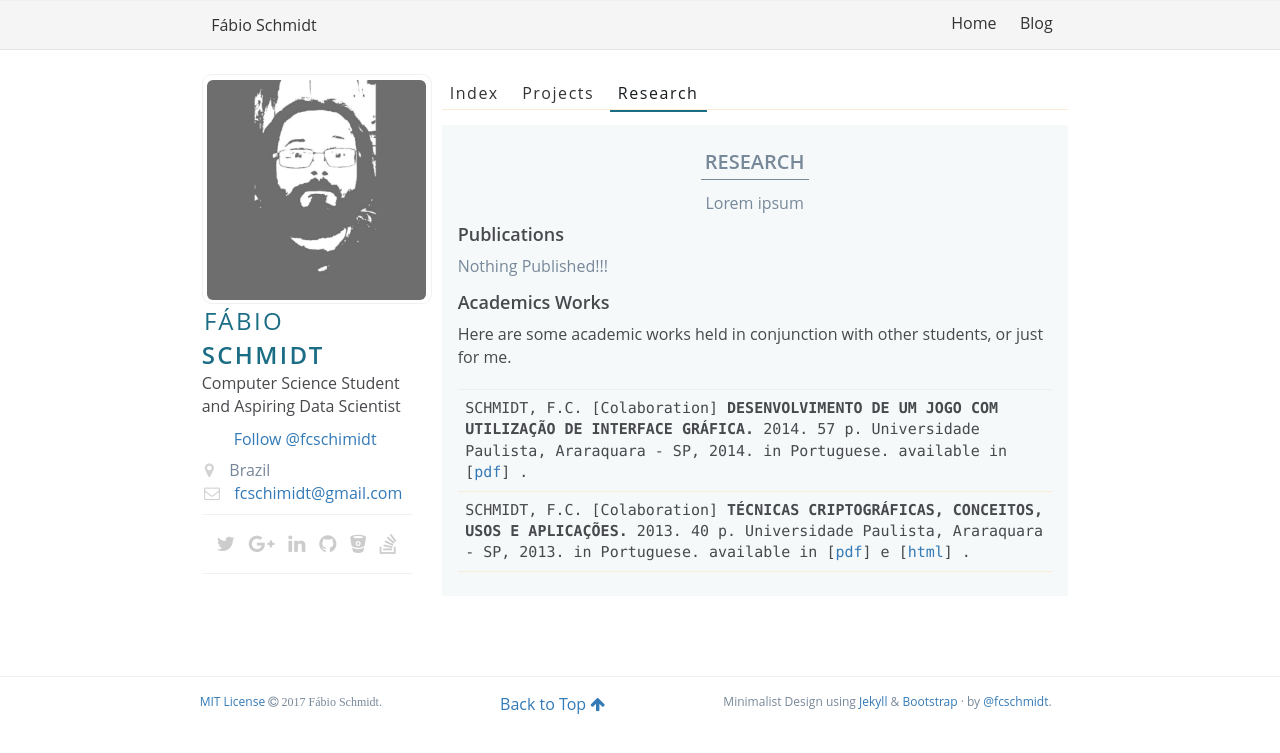
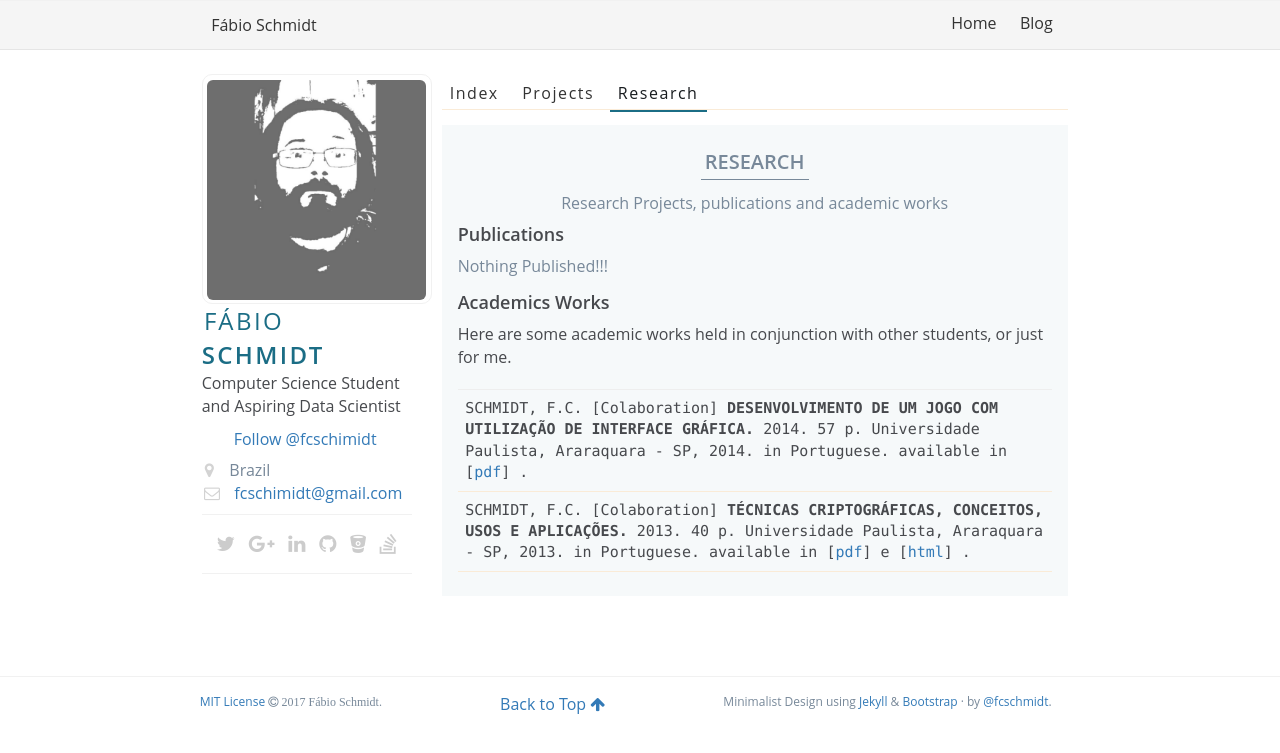
Before and after one commit to fcschmidt/fcschmidt.github.io, a Jekyll site: the page built from pages/research.html, in a window 1280 px wide. Shown: the top 753 px of the page. Built offline with Jekyll 4.4.1, drawn with Linux system fonts in a browser that asks for light colours; nearby versions of some CDN libraries; comment, search, counter and statistics services are not loaded.

Commit message:
Add description

```diff
--- a/pages/research.html
+++ b/pages/research.html
@@ -1,7 +1,7 @@
 ---
 layout: page
 title: Research
-description: Lorem ipsum
+description: Research Projects, publications and academic works
 permalink: /research/
 ---
 
```
